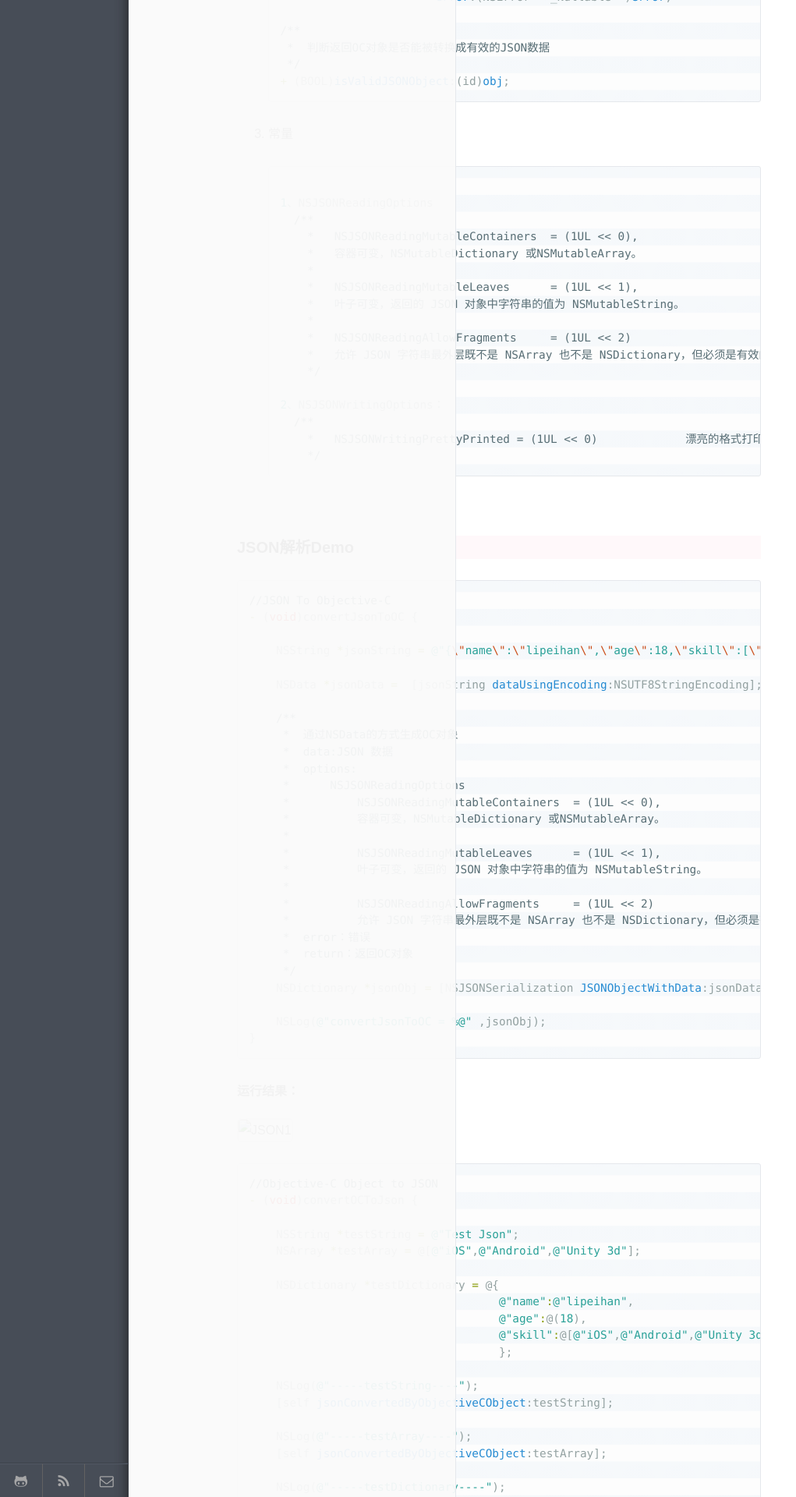
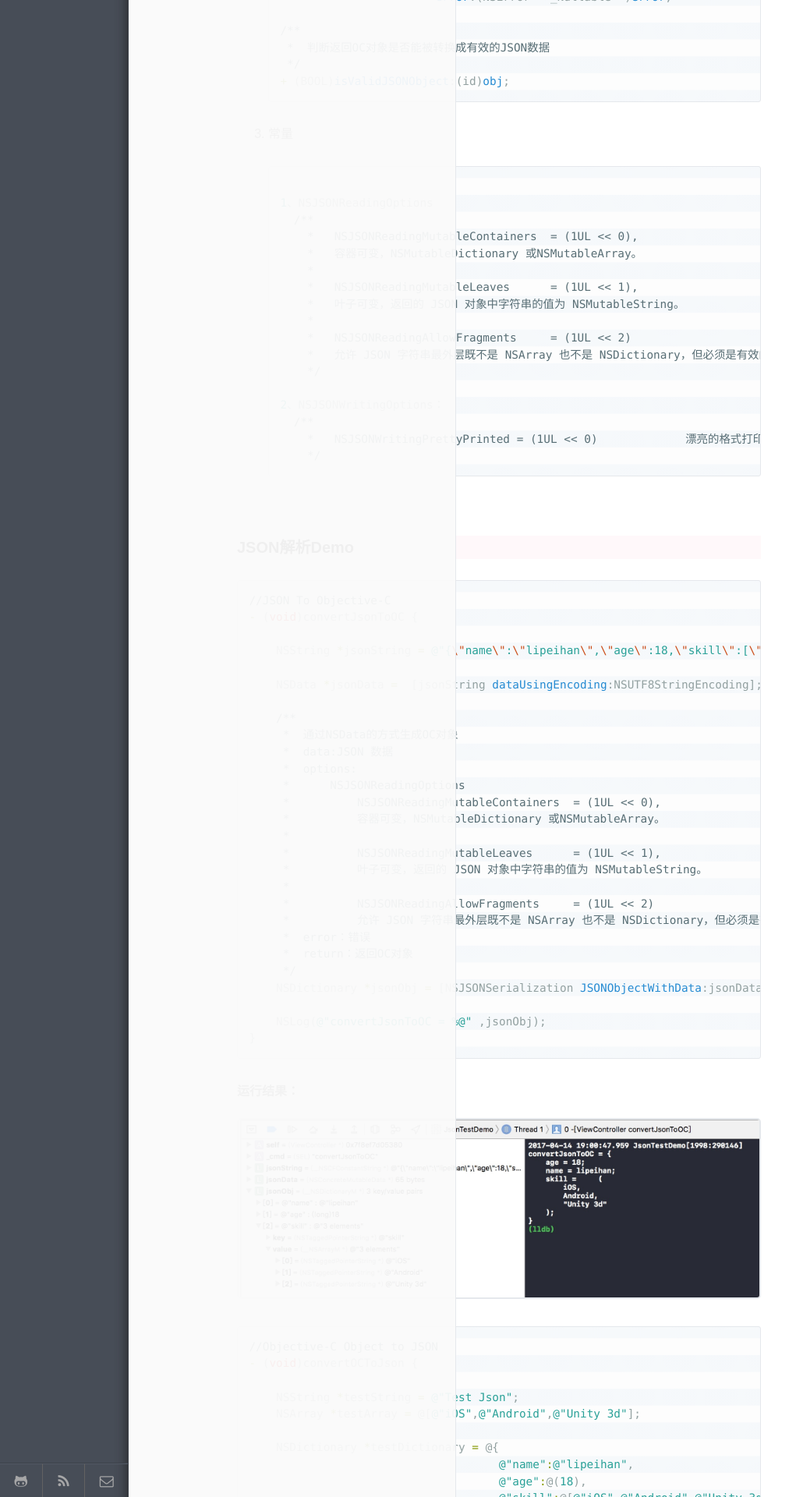
Before and after one commit to lipeihan/lipeihan.github.io, a Jekyll site: the page built from _posts/iOS/iOS网络/2017-04-14-iOSNetwork-Json.md, in a window 1280 px wide. Shown: the part 3080-5000 px from the top of the page at 78% size, without its empty margins (0-1021 px from the left). Built offline with Jekyll 4.4.1, drawn with Linux system fonts in a browser that asks for light colours.

Commit message:
fix 图片显示不完全的问题

```diff
--- a/_posts/iOS/iOS网络/2017-04-14-iOSNetwork-Json.md
+++ b/_posts/iOS/iOS网络/2017-04-14-iOSNetwork-Json.md
@@ -199,7 +199,7 @@ Other rules may apply. Calling [`isValidJSONObject:`](https://developer.apple.co
 
 **运行结果：**
 
-![JSON1](assets/postImages/iOSNetwork/Json/JSON1.jpeg)
+![JSON1](/assets/postImages/iOSNetwork/Json/JSON1.jpeg)
 
 
 
```
